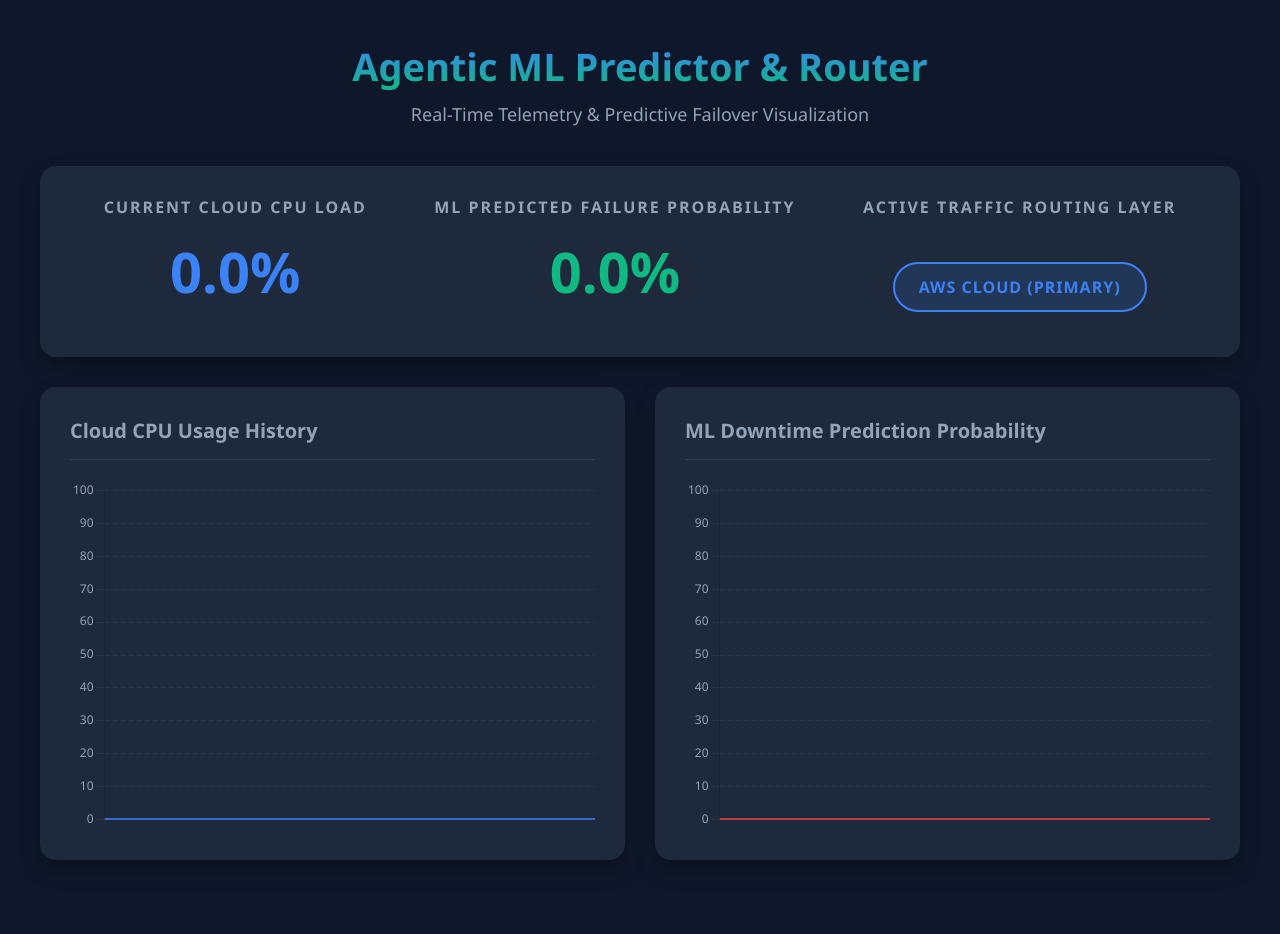
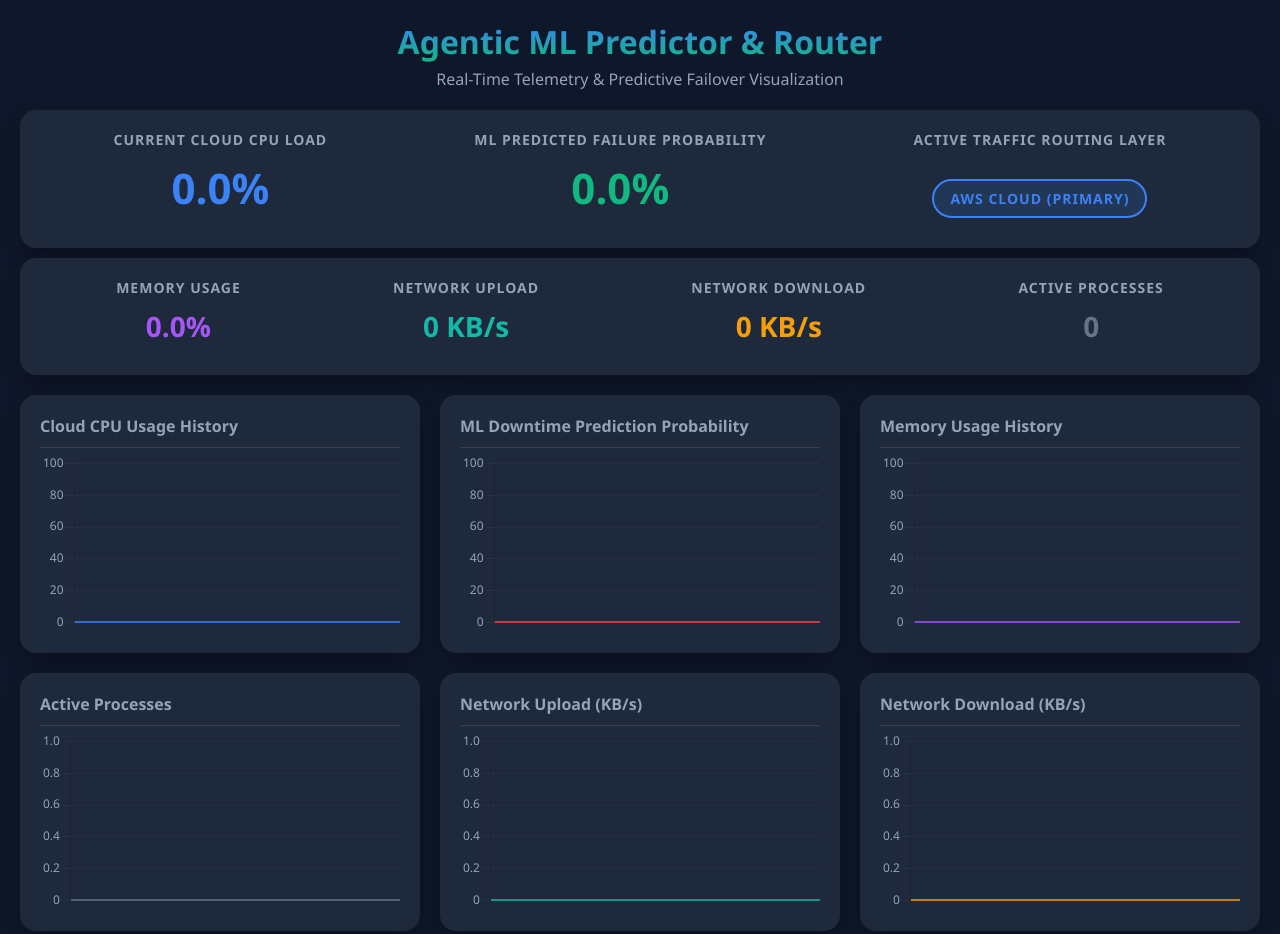
Before and after one commit to Shash-J/Cloud-prediction-failover-EL6thsem, a plain HTML site: page admin_dashboard.html in a window 1280 px wide. Before the commit the page ends 900 px from the top, so only its background shows below. Drawn offline with nearby package versions, Linux system fonts and the light colour scheme; no server answers.

Commit message:
improved admin dashboard to show all 4 graph on single page|

```diff
--- a/admin_dashboard.html
+++ b/admin_dashboard.html
@@ -20,28 +20,28 @@
             background-color: var(--bg);
             color: var(--text);
             margin: 0;
-            padding: 40px;
+            padding: 20px;
         }
-        header { margin-bottom: 40px; text-align: center; }
-        h1 { margin: 0; font-size: 38px; font-weight: 800; background: -webkit-linear-gradient(#3b82f6, #10b981); -webkit-background-clip: text; -webkit-text-fill-color: transparent; }
-        p.subtitle { color: var(--muted); margin-top: 10px; font-size: 18px; }
+        header { margin-bottom: 20px; text-align: center; }
+        h1 { margin: 0; font-size: 32px; font-weight: 800; background: -webkit-linear-gradient(#3b82f6, #10b981); -webkit-background-clip: text; -webkit-text-fill-color: transparent; }
+        p.subtitle { color: var(--muted); margin-top: 5px; font-size: 16px; margin-bottom: 5px; }
 
         .container {
             display: grid;
-            grid-template-columns: 1fr 1fr;
-            gap: 30px;
-            max-width: 1400px;
+            grid-template-columns: 1fr 1fr 1fr;
+            gap: 20px;
+            max-width: 1600px;
             margin: 0 auto;
         }
 
         .card {
             background: var(--panel);
             border-radius: 16px;
-            padding: 30px;
+            padding: 20px;
             box-shadow: 0 10px 25px -5px rgba(0,0,0,0.4);
         }
 
-        .card h2 { margin-top: 0; font-size: 20px; color: var(--muted); border-bottom: 1px solid rgba(255,255,255,0.1); padding-bottom: 15px; }
+        .card h2 { margin-top: 0; font-size: 16px; color: var(--muted); border-bottom: 1px solid rgba(255,255,255,0.1); padding-bottom: 10px; margin-bottom: 5px; }
 
         .status-panel {
             grid-column: 1 / -1;
@@ -50,16 +50,16 @@
             text-align: center;
         }
 
-        .stat-value { font-size: 56px; font-weight: 900; margin: 15px 0; font-variant-numeric: tabular-nums; }
-        .stat-label { font-size: 16px; color: var(--muted); text-transform: uppercase; letter-spacing: 2px; font-weight: bold; }
+        .stat-value { font-size: 42px; font-weight: 900; margin: 10px 0; font-variant-numeric: tabular-nums; }
+        .stat-label { font-size: 14px; color: var(--muted); text-transform: uppercase; letter-spacing: 1px; font-weight: bold; }
 
         .indicator {
             display: inline-block;
-            padding: 12px 24px;
+            padding: 8px 16px;
             border-radius: 30px;
             font-weight: 800;
-            font-size: 16px;
-            margin-top: 25px;
+            font-size: 14px;
+            margin-top: 15px;
             letter-spacing: 1px;
             transition: all 0.3s ease;
         }
@@ -74,7 +74,7 @@
             100% { box-shadow: 0 0 0 0 rgba(239, 68, 68, 0); }
         }
 
-        .chart-container { position: relative; height: 350px; width: 100%; margin-top: 20px; }
+        .chart-container { position: relative; height: 180px; width: 100%; margin-top: 5px; }
     </style>
 </head>
 <body>
@@ -102,6 +102,26 @@
             </div>
         </div>
 
+        <!-- Advanced Metrics Panel -->
+        <div class="card status-panel" style="margin-top: -10px;">
+            <div>
+                <div class="stat-label">Memory Usage</div>
+                <div class="stat-value" id="mem-val" style="color: #a855f7; font-size: 28px;">0.0%</div>
+            </div>
+            <div>
+                <div class="stat-label">Network Upload</div>
+                <div class="stat-value" id="up-val" style="color: #14b8a6; font-size: 28px;">0 KB/s</div>
+            </div>
+            <div>
+                <div class="stat-label">Network Download</div>
+                <div class="stat-value" id="down-val" style="color: #f59e0b; font-size: 28px;">0 KB/s</div>
+            </div>
+            <div>
+                <div class="stat-label">Active Processes</div>
+                <div class="stat-value" id="proc-val" style="color: #64748b; font-size: 28px;">0</div>
+            </div>
+        </div>
+
         <!-- CPU Chart -->
         <div class="card">
             <h2>Cloud CPU Usage History</h2>
@@ -115,6 +135,38 @@
             <h2>ML Downtime Prediction Probability</h2>
             <div class="chart-container">
                 <canvas id="probChart"></canvas>
+            </div>
+        </div>
+
+        <!-- Memory Chart -->
+        <div class="card">
+            <h2>Memory Usage History</h2>
+            <div class="chart-container">
+                <canvas id="memChart"></canvas>
+            </div>
+        </div>
+
+        <!-- Processes Chart -->
+        <div class="card">
+            <h2>Active Processes</h2>
+            <div class="chart-container">
+                <canvas id="procChart"></canvas>
+            </div>
+        </div>
+
+        <!-- Upload Chart -->
+        <div class="card">
+            <h2>Network Upload (KB/s)</h2>
+            <div class="chart-container">
+                <canvas id="upChart"></canvas>
+            </div>
+        </div>
+
+        <!-- Download Chart -->
+        <div class="card">
+            <h2>Network Download (KB/s)</h2>
+            <div class="chart-container">
+                <canvas id="downChart"></canvas>
             </div>
         </div>
     </div>
@@ -132,8 +184,12 @@
                 y: { min: 0, max: 100, grid: { color: 'rgba(255,255,255,0.05)' }, border: { dash: [4, 4] } }
             },
             plugins: { legend: { display: false }, tooltip: { enabled: false } },
-            elements: { point: { radius: 0 } } // hide points for smooth line
+            elements: { point: { radius: 0 } }
         };
+
+        const dynamicOptions = JSON.parse(JSON.stringify(commonOptions));
+        delete dynamicOptions.scales.y.max;
+        dynamicOptions.scales.y.min = 0;
 
         const ctxCpu = document.getElementById('cpuChart').getContext('2d');
         const cpuChart = new Chart(ctxCpu, {
@@ -149,6 +205,30 @@
             options: commonOptions
         });
 
+        const memChart = new Chart(document.getElementById('memChart').getContext('2d'), {
+            type: 'line',
+            data: { labels: Array(60).fill(''), datasets: [{ data: Array(60).fill(0), borderColor: '#a855f7', backgroundColor: 'rgba(168, 85, 247, 0.1)', borderWidth: 3, fill: true, tension: 0.3 }] },
+            options: commonOptions
+        });
+
+        const procChart = new Chart(document.getElementById('procChart').getContext('2d'), {
+            type: 'line',
+            data: { labels: Array(60).fill(''), datasets: [{ data: Array(60).fill(0), borderColor: '#64748b', backgroundColor: 'rgba(100, 116, 139, 0.1)', borderWidth: 3, fill: true, tension: 0.3 }] },
+            options: dynamicOptions
+        });
+
+        const upChart = new Chart(document.getElementById('upChart').getContext('2d'), {
+            type: 'line',
+            data: { labels: Array(60).fill(''), datasets: [{ data: Array(60).fill(0), borderColor: '#14b8a6', backgroundColor: 'rgba(20, 184, 166, 0.1)', borderWidth: 3, fill: true, tension: 0.3 }] },
+            options: dynamicOptions
+        });
+
+        const downChart = new Chart(document.getElementById('downChart').getContext('2d'), {
+            type: 'line',
+            data: { labels: Array(60).fill(''), datasets: [{ data: Array(60).fill(0), borderColor: '#f59e0b', backgroundColor: 'rgba(245, 158, 11, 0.1)', borderWidth: 3, fill: true, tension: 0.3 }] },
+            options: dynamicOptions
+        });
+
         // Fetch Data Loop
         async function fetchMetrics() {
             try {
@@ -159,6 +239,11 @@
                 document.getElementById('cpu-val').innerText = data.cpu.toFixed(1) + '%';
                 const probVal = document.getElementById('prob-val');
                 probVal.innerText = data.probability.toFixed(1) + '%';
+
+                document.getElementById('mem-val').innerText = (data.memory || 0).toFixed(1) + '%';
+                document.getElementById('up-val').innerText = (data.upload || 0).toFixed(1) + ' KB/s';
+                document.getElementById('down-val').innerText = (data.download || 0).toFixed(1) + ' KB/s';
+                document.getElementById('proc-val').innerText = (data.processes || 0);
 
                 if (data.probability < 50) probVal.style.color = 'var(--success)';
                 else if (data.probability < 85) probVal.style.color = 'orange';
@@ -182,6 +267,22 @@
                 probChart.data.datasets[0].data.push(data.probability);
                 probChart.update();
 
+                memChart.data.datasets[0].data.shift();
+                memChart.data.datasets[0].data.push(data.memory || 0);
+                memChart.update();
+
+                procChart.data.datasets[0].data.shift();
+                procChart.data.datasets[0].data.push(data.processes || 0);
+                procChart.update();
+
+                upChart.data.datasets[0].data.shift();
+                upChart.data.datasets[0].data.push(data.upload || 0);
+                upChart.update();
+
+                downChart.data.datasets[0].data.shift();
+                downChart.data.datasets[0].data.push(data.download || 0);
+                downChart.update();
+
             } catch (err) {
                 console.error("Error fetching admin metrics", err);
             }
```
Also changed, not shown: 2 other files.
